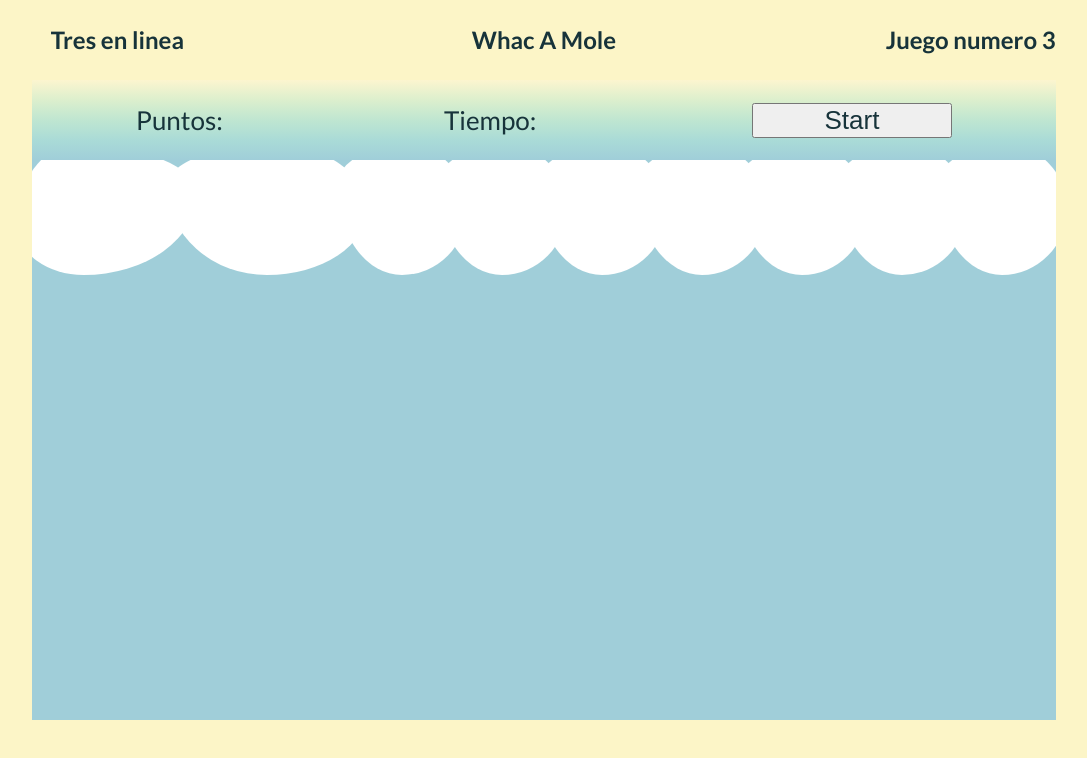
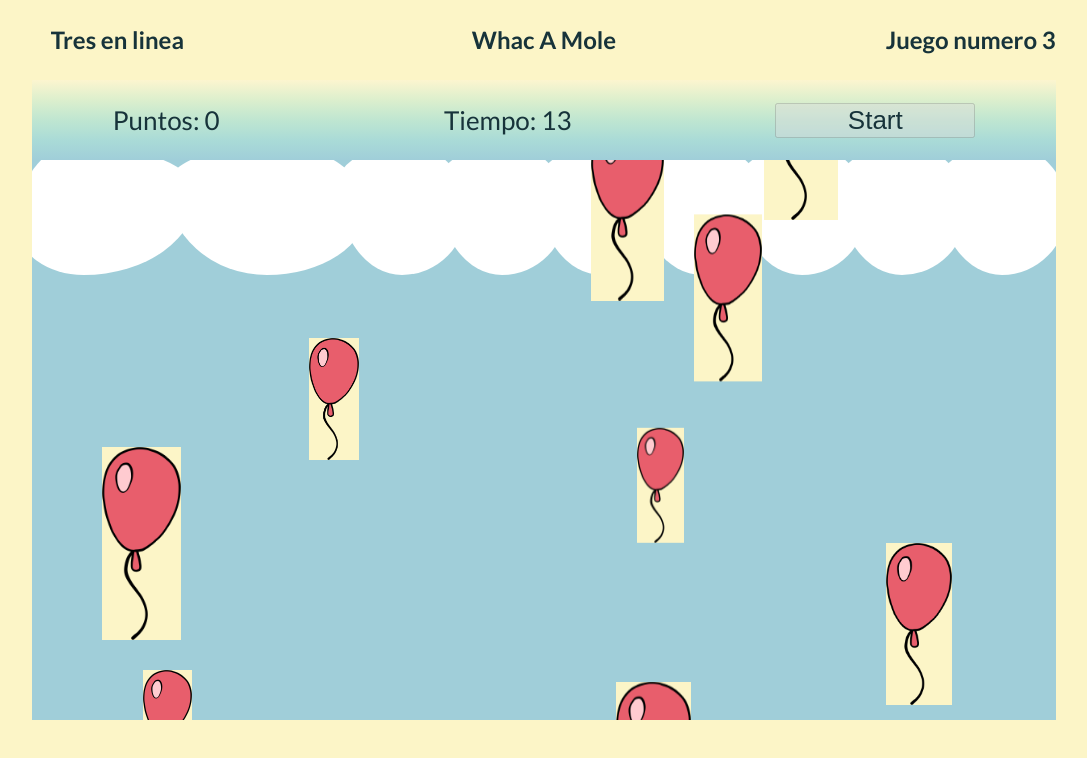
Before and after one commit to LechuMamais/Games_Hub, a website built with Vite: page index.html in a window 1280 px wide. Both pictures are taken after a click on the button "Start". Shown: the whole page, without its empty margins (96-1183 px from the left). Built offline with nearby package versions, Linux system fonts and the light colour scheme.

Commit message:
Everything is working, a few things to improve in .css

```diff
--- a/components/whacAMole/style.css
+++ b/components/whacAMole/style.css
@@ -22,7 +22,7 @@
 #info-whac>li {
     color: var(--color-dark);
     font-size: 26px;
-    flex-basis: 100px;
+    flex-basis: 170px;
 }
 
 #start-button {
@@ -46,7 +46,6 @@
     width: 100%;
     display: flex;
     flex-direction: row;
-
 }
 
 .nube {
@@ -82,6 +81,7 @@
     position: absolute;
     bottom: -200px;
     animation: subir 3000ms linear;
+    cursor: pointer;
 
 }
 
--- a/components/whacAMole/whacAMole.js
+++ b/components/whacAMole/whacAMole.js
@@ -1,46 +1,14 @@
+import espacio from '../../utils/whacAMole/espacio';
 import { mostrarGlovo } from '../../utils/whacAMole/mostrarGlovo';
 import './style.css'
 
-export const whacAMole = () =>{
+export const whacAMole = () => {
 
     // Creamos el espacio donde se desarrollará el juego.
     let div = document.querySelector('#game_section');
-
-    const espacio = document.createElement('div');
-    espacio.id = 'espacio-whac';
-    const info = document.createElement('ul');
-    info.id = 'info-whac';
-    const divScore = document.createElement('li');
-    divScore.textContent = 'Puntos: ';
-    const divTime = document.createElement('li');
-    divTime.textContent = 'Tiempo: ';
-
-    const startButton = document.createElement('button');
-    startButton.id = 'start-button';
-    startButton.textContent = 'Start';
-
-    info.appendChild(divScore);
-    info.appendChild(divTime);
-    info.appendChild(startButton);
-
-    const cielo = document.createElement('div');
-    cielo.id = 'cielo';
-    const nubesContainer = document.createElement('div');
-    nubesContainer.id = 'nubes-container'
-    for (let i = 0; i < 9; i++) {
-        let nube = document.createElement('div');
-        nube.classList.add('nube');
-        nube.id = 'nube_'+i;
-        nubesContainer.appendChild(nube);
-    }
-    cielo.appendChild(nubesContainer);
-
-    espacio.appendChild(info);
-    espacio.appendChild(cielo);
 
     div.append(espacio);
 
 
 
-    mostrarGlovo();
 }
--- /dev/null
+++ b/utils/whacAMole/espacio.js
@@ -0,0 +1,41 @@
+import { gameStarter } from "./gameStarter";
+
+const espacio = document.createElement('div');
+espacio.id = 'espacio-whac';
+const info = document.createElement('ul');
+info.id = 'info-whac';
+const divScore = document.createElement('li');
+divScore.id = 'divScore';
+divScore.textContent = 'Puntos: 0';
+const divTime = document.createElement('li');
+divTime.textContent = 'Tiempo: 15';
+divTime.id = 'divTime';
+
+const startButton = document.createElement('button');
+startButton.id = 'start-button';
+startButton.textContent = 'Start';
+startButton.addEventListener('click', function () {
+    // Que salga un glovo cada x tiempo
+    gameStarter()
+
+});
+
+info.appendChild(divScore);
+info.appendChild(divTime);
+info.appendChild(startButton);
+
+const cielo = document.createElement('div');
+cielo.id = 'cielo';
+const nubesContainer = document.createElement('div');
+nubesContainer.id = 'nubes-container'
+for (let i = 0; i < 9; i++) {
+    let nube = document.createElement('div');
+    nube.classList.add('nube');
+    nube.id = 'nube_' + i;
+    nubesContainer.appendChild(nube);
+}
+cielo.appendChild(nubesContainer);
+
+espacio.appendChild(info);
+espacio.appendChild(cielo);
+export default espacio;
--- /dev/null
+++ b/utils/whacAMole/gameFinisher.js
@@ -0,0 +1,26 @@
+
+
+export const gameFinisher = () => {
+    /*const divTime = document.querySelector('#divTime');
+    console.log(divTime);
+    const divTimeSplit = divTime.textContent.split(" ");
+    const time = divTimeSplit[1];
+    console.log(time);*/
+
+    // Volvemos a habilitar el boton de start game
+    document.querySelector('#start-button').removeAttribute('disabled');
+
+    // Conseguir el puntaje del jugador:
+
+    let divScore = document.querySelector('#divScore');
+    let divScoreSplit = divScore.textContent.split(" ");
+    let puntos = parseInt(divScoreSplit[1]);
+
+
+    alert('Juego terminado! tu puntuación ha sido de: ' +puntos);
+
+    // Lo único que me falta hacer es que dejen de salir glovos!
+    // cortar el intervalo de gameStarter
+
+
+}
--- /dev/null
+++ b/utils/whacAMole/gameStarter.js
@@ -0,0 +1,18 @@
+import { mostrarGlovo } from "./mostrarGlovo";
+import { timer } from "./timer";
+
+export const gameStarter = () => {
+    // Cada cuanto saldrá un glovo nuevo? será un numero aleatorio entre 250 y 750ms
+    const gameSpeed = Math.floor(Math.random() * 250) + 250;
+
+
+    setInterval(
+        mostrarGlovo,
+        gameSpeed
+    );
+    timer();
+
+    // Apagamos el startButton, el botón que dispara esta función. Lo volveremos a habilitar en gameFinisher, cuando termine el juego
+    document.querySelector('#start-button').setAttribute('disabled', '');
+
+}
--- a/utils/whacAMole/mostrarGlovo.js
+++ b/utils/whacAMole/mostrarGlovo.js
@@ -1,4 +1,6 @@
-export const mostrarGlovo = ()=>{
+import { sumarPunto } from "./sumarPunto";
+
+export const mostrarGlovo = () => {
     // Definimos el glovo
     const cielo = document.querySelector('#cielo')
     let glovo = document.createElement('img');
@@ -6,13 +8,22 @@ export const mostrarGlovo = ()=>{
     glovo.alt = 'glovo';
     glovo.classList.add('glovo');
 
+    //Función para borrar al glovo al darle click
+    glovo.addEventListener('mousedown', function () {
+        //Borrar el glovo
+        glovo.parentNode.removeChild(glovo);
+
+        // Sumar un punto!
+        sumarPunto();
+    });
+
+
     // Le vamos a dar un width random entre ciertos parámetros, para que haya glovos más grandes y otros más chiquitos
-    let glovoWidth = 50+(Math.floor(Math.random()*35));
-    glovo.style.width = glovoWidth+'px';
+    let glovoWidth = 45 + (Math.floor(Math.random() * 35));
+    glovo.style.width = glovoWidth + 'px';
 
     // Definimos su ubicación inicial en x, que será un random del ancho del cielo menos su ancho (para que no desborde)
-    console.log(Math.floor(Math.random()*cielo.scrollWidth));
-    glovo.style.marginLeft = (Math.floor(Math.random()*cielo.scrollWidth)-glovoWidth)+'px';
+    glovo.style.marginLeft = (Math.floor(Math.random() * (cielo.scrollWidth - glovoWidth))) + 'px';
 
     cielo.append(glovo);
 }
--- /dev/null
+++ b/utils/whacAMole/sumarPunto.js
@@ -0,0 +1,6 @@
+export const sumarPunto = () =>{
+    let divScore = document.querySelector('#divScore');
+    let divScoreSplit = divScore.textContent.split(" ");
+    let puntos = parseInt(divScoreSplit[1])+1;
+    divScore.textContent = divScoreSplit[0]+" "+puntos;
+}
--- /dev/null
+++ b/utils/whacAMole/timer.js
@@ -0,0 +1,19 @@
+import { gameFinisher } from "./gameFinisher";
+
+export const timer = () => {
+    let divTime = document.querySelector('#divTime');
+
+    let divTimeSplit = divTime.textContent.split(" ");
+    let time = parseInt(divTimeSplit[1]);
+    setInterval(function () {
+        time--;
+        divTime.textContent = divTimeSplit[0] + " " + time;
+
+        // Si se termina el tiempo, perdes y se activa la funcion game finisher
+        if (time == 0) {
+            gameFinisher();
+        }
+    }, 1000)
+
+
+}
```
